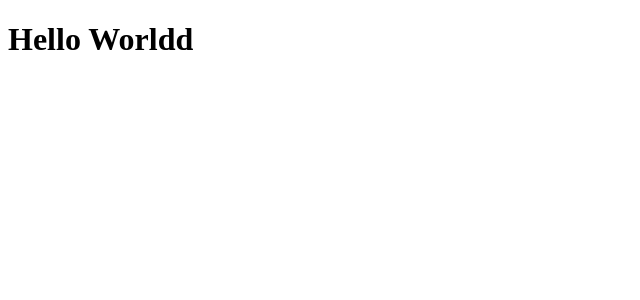
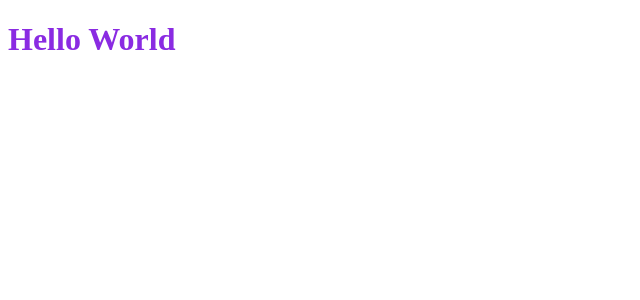
Before and after one commit to RenanArantes/ignews, a Next.js app: page / in a window 1280 px wide. Shown: the top 300 px of the page, without its empty margins (0-640 px from the left). Built offline with nearby package versions, Linux system fonts and the light colour scheme.

Commit message:
raw scooped style

```diff
--- a/src/pages/index.tsx
+++ b/src/pages/index.tsx
@@ -1,5 +1,9 @@
+import style from '../styles/home.module.css'
+
 export default function Home() {
   return (
-    <h1>Hello Worldd</h1>
+    <h1 className={style.title}>
+      Hello World
+    </h1>
   )
 }
--- /dev/null
+++ b/src/styles/home.module.css
@@ -0,0 +1,3 @@
+.title {
+    color: blueviolet;
+}
```
Also changed, not shown: 1 other file (tests, documents, lock files or other folders).
